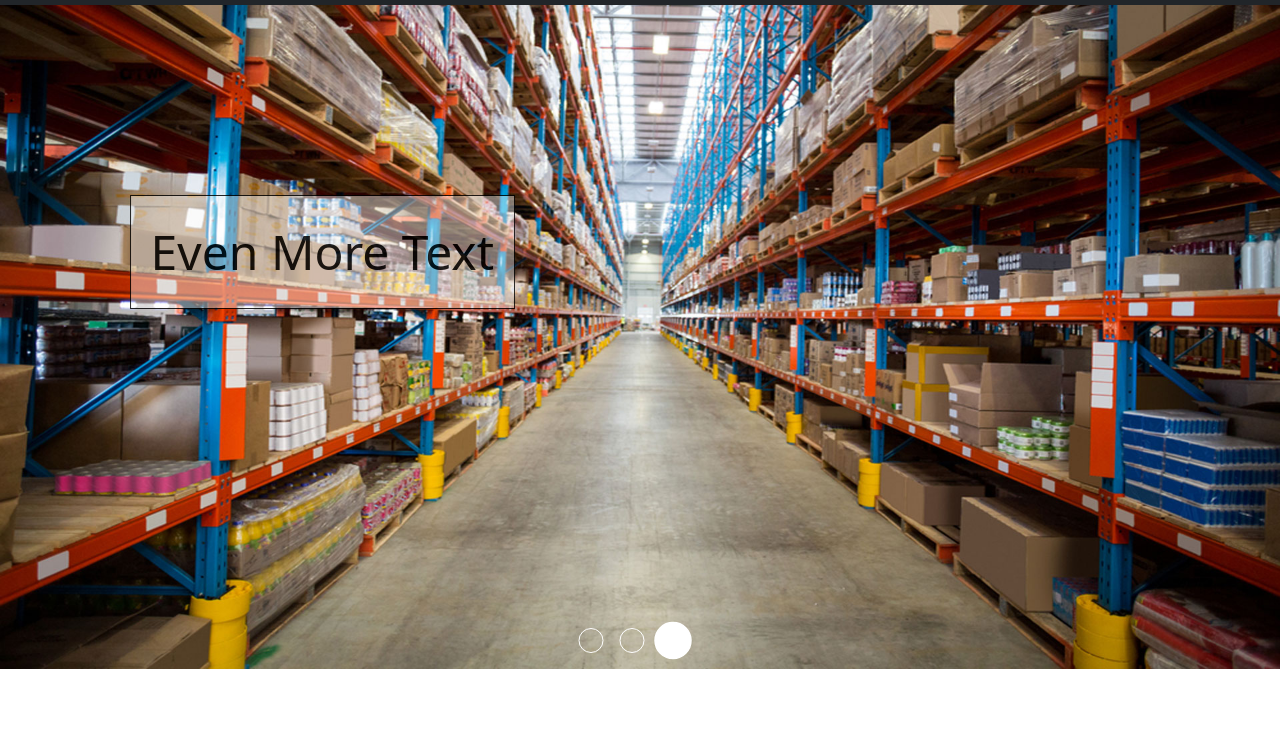
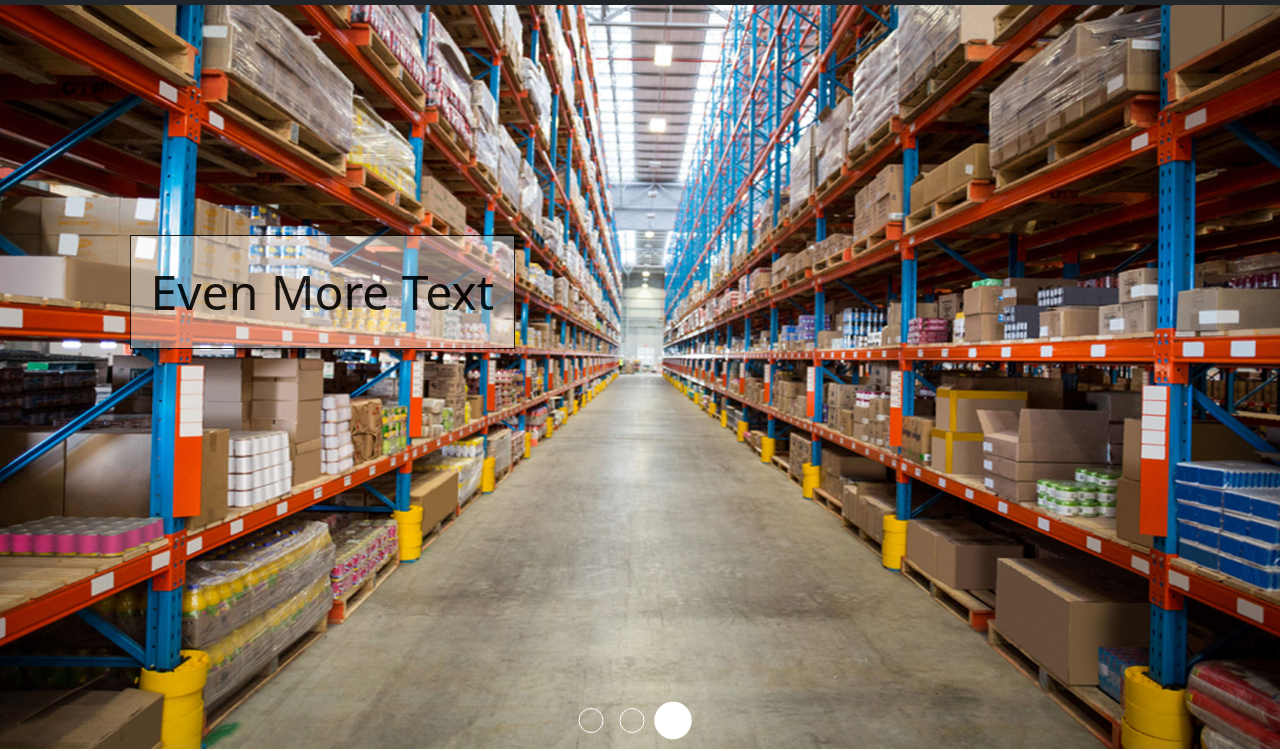
Before and after one commit to jjmecham/ivan, a plain HTML site: page index.html in a window 1280 px wide. Shown: the part 51-802 px from the top of the page. Drawn offline with nearby package versions, Linux system fonts and the light colour scheme.

Commit message:
change update slider height

```diff
--- a/slider/css/tinyslide.css
+++ b/slider/css/tinyslide.css
@@ -23,7 +23,7 @@ html, body { width: 100%; height: 100%; }
 /* line 57, ../sass/tinyslide.scss */
 .tinyslide figure { height: 100%; float: left; position: relative; z-index: 1; }
 /* line 63, ../sass/tinyslide.scss */
-.tinyslide figure img { width: 100%; height: 100%; -o-object-fit: cover; object-fit: cover; }
+.tinyslide figure img { width: 100%; height: 100vh; -o-object-fit: cover; object-fit: cover; }
 /* line 69, ../sass/tinyslide.scss */
 .tinyslide figure figcaption { position: absolute; font-size: 3em; color: black; bottom: 50%; right: 60%; z-index: 2; opacity: 0; border:1px solid black; padding:20px; background-color: rgba(255,255,255, 0.5);}
 /* line 79, ../sass/tinyslide.scss */
```
Also changed, not shown: images/logo.png (added).
